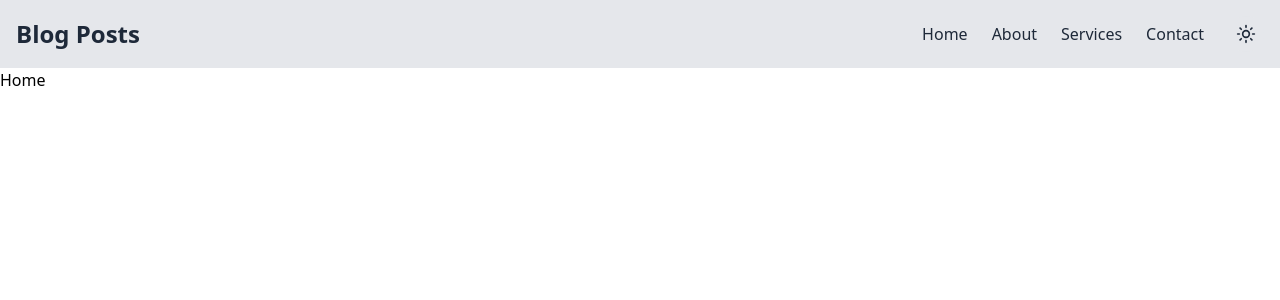
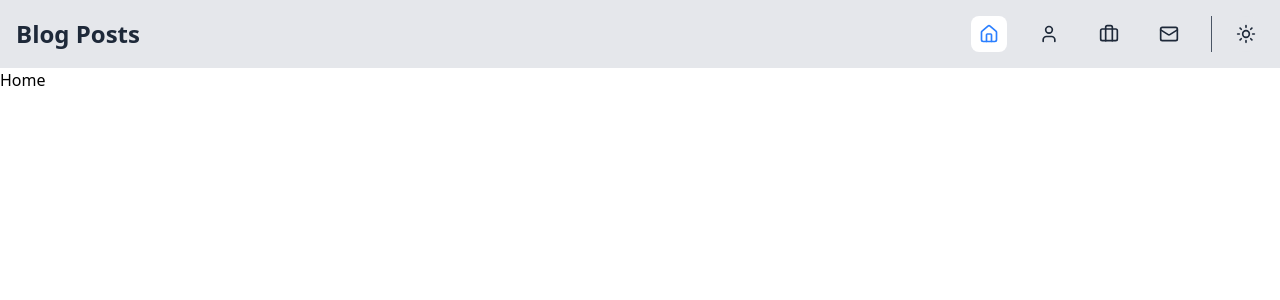
Before and after one commit to tith-sa/b7-group1-blog, a React (Vite) app: page / in a window 1280 px wide. Shown: the top 300 px of the page. Built offline with nearby package versions, Linux system fonts and the light colour scheme.

Commit message:
complete navbar with contrast improvement and better design

```diff
--- a/index.html
+++ b/index.html
@@ -4,10 +4,10 @@
     <meta charset="UTF-8" />
     <link
       rel="icon"
-      href="https://w7.pngwing.com/pngs/31/607/png-transparent-blog-blogger-brand-logo-brand-logo-social-media-logo-3d-icon-thumbnail.png"
+      href="https://cdn.freebiesupply.com/images/large/2x/blogger-logo-transparent.png"
     />
     <meta name="viewport" content="width=device-width, initial-scale=1.0" />
-    <title>Full Stack Blog Post | Website</title>
+    <title>Blog Post | Full Stack Website</title>
   </head>
   <body>
     <div id="root"></div>
--- a/src/layouts/navbar.tsx
+++ b/src/layouts/navbar.tsx
@@ -1,24 +1,22 @@
 import { useState } from "react";
 import { useTheme } from "../theme/themeContext";
 import ThemeToggle from "../theme/themeToggle";
+import { Home, User, Briefcase, Mail } from "lucide-react";
+import { useLocation } from "react-router";
 
 const Navbar = () => {
   const [isOpen, setIsOpen] = useState(false);
   const { theme } = useTheme();
+  const location = useLocation(); // ← Get current route
 
-  // Toggle menu function
   const toggleMenu = () => setIsOpen(!isOpen);
 
-  // NavItems
   const navItems = [
-    { name: "Home", path: "/" },
-    { name: "About", path: "/about" },
-    { name: "Services", path: "/services" },
-    { name: "Contact", path: "/contact" },
+    { name: "Home", path: "/", icon: Home },
+    { name: "About", path: "/about", icon: User },
+    { name: "Services", path: "/services", icon: Briefcase },
+    { name: "Contact", path: "/contact", icon: Mail },
   ];
-
-  // Text Logo
-  const Logo = [{ name: "Blog Posts", path: "/" }];
 
   return (
     <header
@@ -31,16 +29,15 @@ const Navbar = () => {
       <div className="max-w-7xl mx-auto flex items-center justify-between p-4">
         {/* Logo */}
         <a href="/" className="text-2xl font-bold">
-          {Logo.map((item) => (
-            <span key={item.name}>{item.name}</span>
-          ))}
+          Blog Posts
         </a>
 
-        {/* Hamburger button */}
+        {/* Hamburger */}
         <button
           onClick={toggleMenu}
-          className="md:hidden text-white focus:outline-none"
-          aria-label="Toggle menu"
+          className={`md:hidden focus:outline-none ${
+            theme === "dark" ? "text-white" : "text-gray-900"
+          }`}
         >
           {isOpen ? (
             // Close icon (X)
@@ -78,18 +75,44 @@ const Navbar = () => {
         {/* Desktop nav */}
         <nav className="hidden md:block">
           <ul className="flex space-x-6 items-center">
-            {navItems.map((item) => (
-              <li key={item.name}>
+            {navItems.map((item) => {
+              const isActive = location.pathname === item.path;
+
+              return (
+                <li
+                  key={item.name}
+                  className="group relative flex flex-col items-center"
+                >
                   <a
                     href={item.path}
-                  className="hover:text-gray-300 transition-colors duration-300"
+                    className={`flex flex-col items-center justify-center transition-all duration-300 ${
+                      isActive
+                        ? "text-blue-500"
+                        : "text-inherit hover:text-blue-600"
+                    }`}
                   >
+                    <span
+                      className={`p-2 rounded-lg ${
+                        isActive
+                          ? theme === "dark"
+                            ? "bg-black"
+                            : "bg-white"
+                          : theme === "dark"
+                          ? "hover:bg-gray-600"
+                          : "hover:bg-gray-400"
+                      }`}
+                    >
+                      <item.icon className="w-5 h-5" />
+                    </span>
+                    <span className="absolute mt-18 px-2 py-1 text-white bg-black text-sm rounded opacity-0 group-hover:opacity-100 transition duration-200 whitespace-nowrap">
                       {item.name}
+                    </span>
                   </a>
                 </li>
-            ))}
+              );
+            })}
 
-            <li>
+            <li className="border-l pl-4 border-gray-600">
               <ThemeToggle />
             </li>
           </ul>
@@ -97,31 +120,52 @@ const Navbar = () => {
       </div>
 
       {/* Mobile menu */}
+
       <div
-        className={`md:hidden transition-max-height duration-500 ease-in-out overflow-hidden ${
-          isOpen ? "max-h-96" : "max-h-0"
+        className={`md:hidden transition-all duration-300 ease-in-out overflow-hidden ${
+          isOpen ? "max-h-96 opacity-100" : "max-h-0 opacity-0"
+        }`}
+        aria-hidden={!isOpen}
+        aria-label="Mobile navigation menu"
+      >
+        <nav>
+          <ul
+            className={`flex flex-col space-y-3 p-5 rounded-lg shadow-md ${
+              theme === "dark"
+                ? "bg-gray-800 text-gray-100"
+                : "bg-white text-gray-800"
             }`}
           >
-        <ul
-          className={`flex flex-col space-y-2 p-4 ${
-            theme === "dark" ? "bg-gray-800 text-gray-200" : "bg-gray-200"
-          }`}
-        >
-          {navItems.map((item) => (
+            {navItems.map((item) => {
+              const isActive = location.pathname === item.path;
+
+              return (
                 <li key={item.name}>
                   <a
                     href={item.path}
-                className="block px-2 py-2 rounded hover:bg-gray-600 transition-colors duration-300"
+                    className={`flex items-center gap-3 px-4 py-3 rounded-md transition-all duration-200 ease-in-out ${
+                      isActive
+                        ? theme === "dark"
+                          ? "bg-gray-700 text-white font-medium"
+                          : "bg-gray-100 text-gray-900 font-medium"
+                        : theme === "dark"
+                        ? "text-gray-300 hover:bg-gray-700 hover:text-white"
+                        : "text-gray-600 hover:bg-gray-100 hover:text-gray-900"
+                    }`}
+                    aria-current={isActive ? "page" : undefined}
                   >
-                {item.name}
+                    <item.icon className="w-5 h-5" aria-hidden="true" />
+                    <span>{item.name}</span>
                   </a>
                 </li>
-          ))}
+              );
+            })}
 
-          <li>
+            <li className="pt-2 border-t border-gray-600">
               <ThemeToggle />
             </li>
           </ul>
+        </nav>
       </div>
     </header>
   );
--- a/src/theme/themeContext.tsx
+++ b/src/theme/themeContext.tsx
@@ -16,10 +16,14 @@ const ThemeContext = createContext<ThemeContextType | undefined>(undefined);
 export const ThemeProvider: React.FC<{ children: ReactNode }> = ({
   children,
 }) => {
-  const [theme, setTheme] = useState<string>("light");
+  const savedTheme = localStorage.getItem("theme") || "light";
+  const [theme, setTheme] = useState<string>(savedTheme);
 
   const toggleTheme = () => {
-    setTheme((prevTheme) => (prevTheme === "light" ? "dark" : "light"));
+    const newtheme = theme === "light" ? "dark" : "light";
+    // setTheme((prevTheme) => (prevTheme === "light" ? "dark" : "light"));
+    setTheme(newtheme);
+    localStorage.setItem("theme", newtheme);
   };
 
   useEffect(() => {
```
Lines whose indentation alone changed are shown as unchanged.
